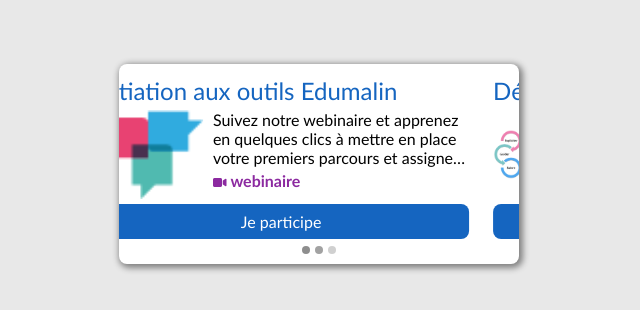
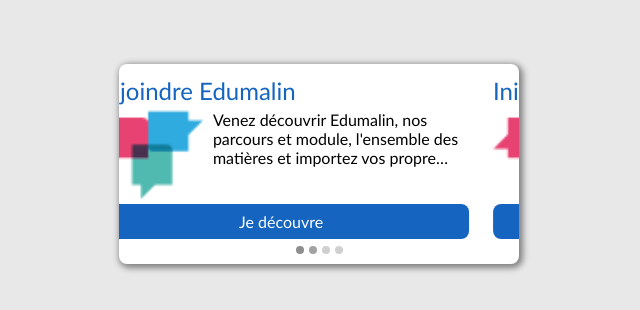
Before and after one commit to Edumalin/Widget-ENT, a plain HTML site: page index.html in a window 1280 px wide. Shown: the part 236-546 px from the top of the page, without its empty margins (321-961 px from the left). Drawn offline with Linux system fonts and the light colour scheme.

Commit message:
amélioration widget

```diff
--- a/data.json
+++ b/data.json
@@ -1,9 +1,15 @@
 [
+    {
+        "type":"raccourcis",
+        "image":"slide2.png",
+        "title":"Rejoindre Edumalin",
+        "description":"Venez découvrir Edumalin, nos parcours et module, l'ensemble des matières et importez vos propre cours pour suivre le travail des élèves."
+    },
     {
         "type":"webinaire",
         "image":"slide2.png",
         "title":"Initiation aux outils Edumalin",
-        "description":"Suivez notre webinaire et apprenez en quelques clics à mettre en place votre premiers parcours et assigner des travaux aux élèves"
+        "description":"Suivez notre webinaire et apprenez en quelques clics à mettre en place votre premiers parcours et assigner des travaux aux élèves.Suivez notre webinaire et apprenez en quelques clics à mettre en place votre premiers parcours et assigner des travaux aux élèves"
     },
     {
         "type":"webinaire",
--- a/script.js
+++ b/script.js
@@ -14,14 +14,14 @@ fetch("./data.json")
                                 <img src="${slide.image}">
                             </div>
                             <div class="details">
-                                <div class="description">${slide.description}</div>
+                                <div class="description" title="${slide.description}">${slide.description}</div>
                                 <div class="type">
-                                    <i class="fa-solid fa-video"></i>
-                                    ${slide.type}
+                                    ${getType(slide.type)}
                                 </div>
                             </div>
                         </div>
-                        <a class="subscribe" href="/inscription.html" target="_blank">Je participe</a>
+                        ${getButton(slide.type)}
+
                     </div>`;
                     dot += `<div class="dot"></div>`
         }
@@ -49,3 +49,28 @@ fetch("./data.json")
         document.querySelector(`.dot.active`).classList.remove("active");
         document.querySelector(`.dot:nth-child(${translate/400+1})`).classList.add("active");
     }
+
+    function getType(type){
+        switch(type){
+            case "webinaire":
+                return `<i class="fa-solid fa-video"></i>${type}`;
+                break;
+            case "raccourcis":
+                return "";
+                break;
+
+        }
+    }
+
+    function getButton(type){
+        switch(type){
+            case "webinaire":
+                return `<a class="subscribe" href="/inscription.html" target="_blank">Je participe</a>`;
+                break;
+            case "raccourcis":
+                return `<a class="join" href="/inscription.html" target="_blank">Je découvre</a>`;
+                break;
+
+        }
+
+    }
--- a/style.css
+++ b/style.css
@@ -135,6 +135,18 @@ body{
     border-radius: 8px;
     transition: background-color 0.3s,box-shadow 0.3s;
 }
+.join{
+    width: 100%;
+    box-sizing: border-box;
+    display: flex;
+    justify-content: center;
+    padding: 8px;
+    background-color: #1565c0;
+    color: white;
+    text-decoration: none;
+    border-radius: 8px;
+    transition: background-color 0.3s,box-shadow 0.3s;
+}
 
 .subscribe:hover{
     background-color: #2c7edd;
```
